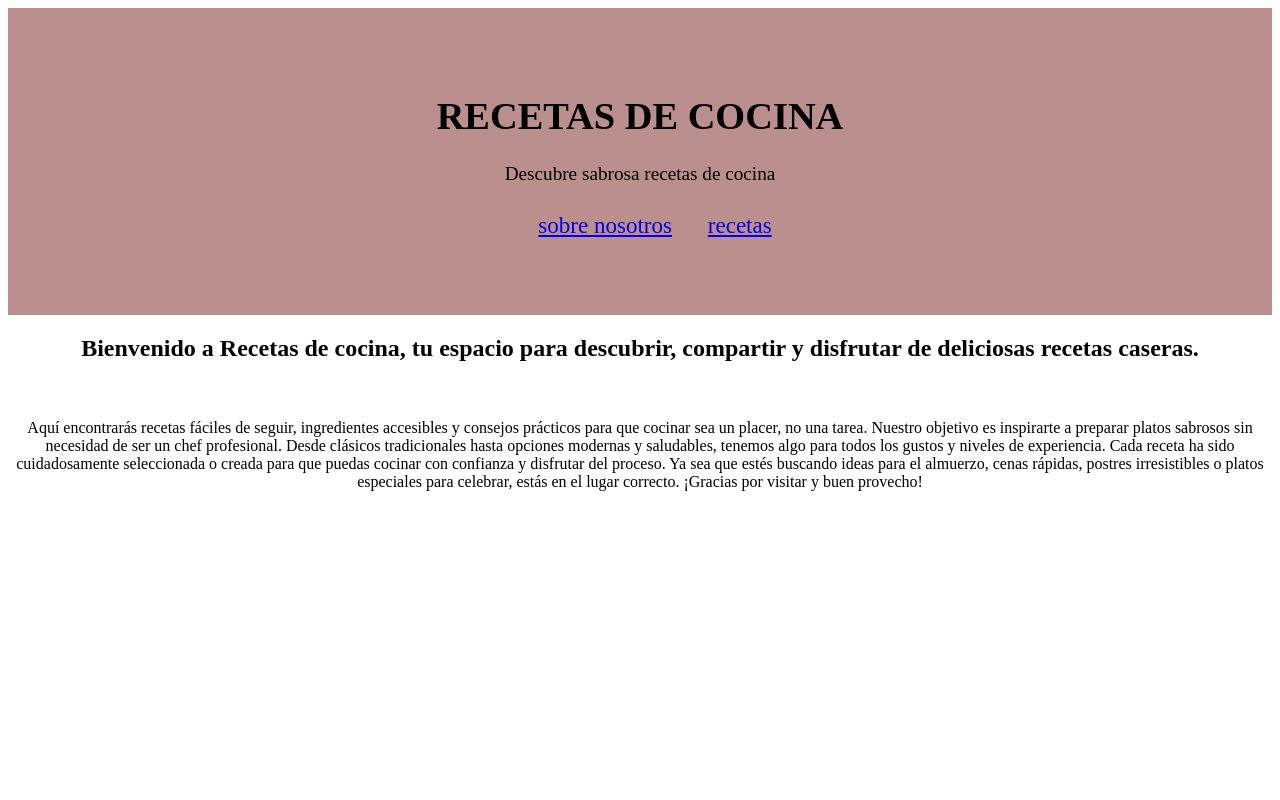
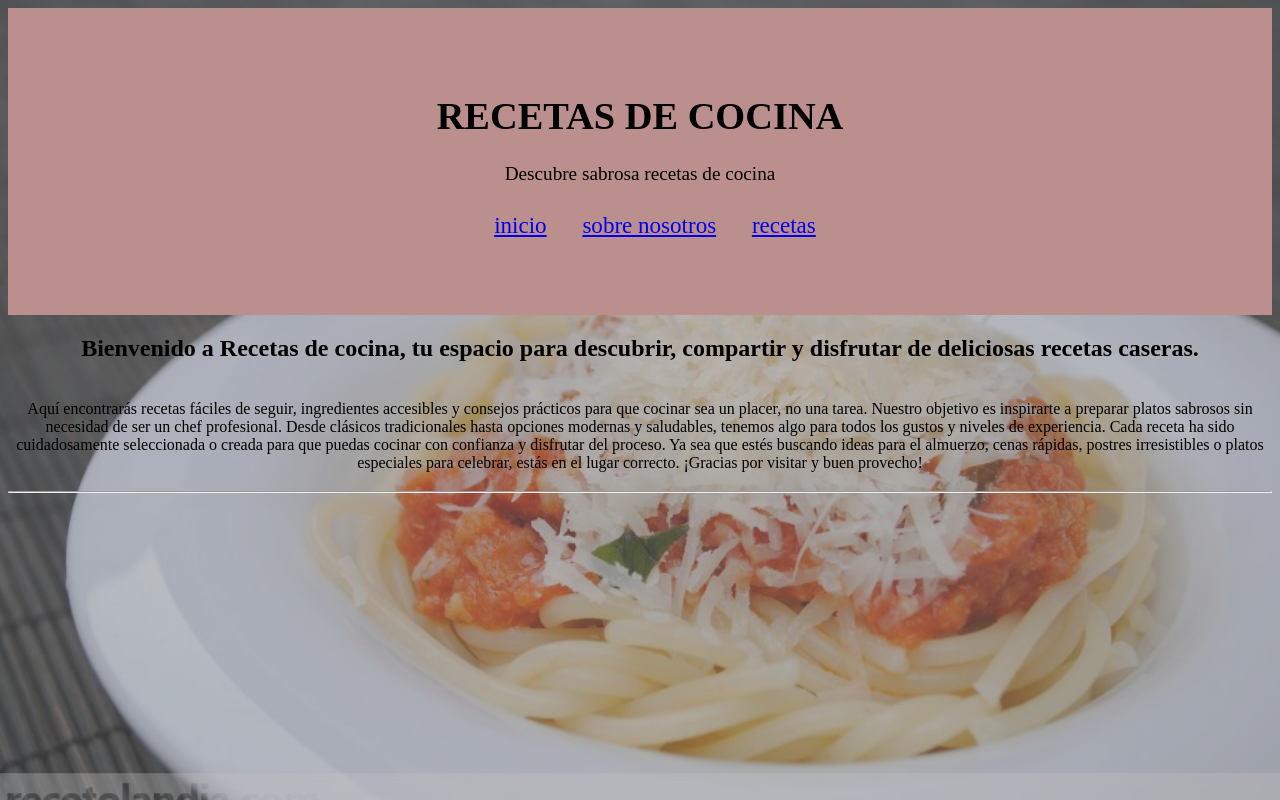
Before and after one commit to danielgrejano/RecetasCocina, a plain HTML site: page index.html in a window 1280 px wide. Drawn offline with Linux system fonts and the light colour scheme.

Commit message:
Add files via upload

```diff
--- a/css/index.css
+++ b/css/index.css
@@ -15,3 +15,24 @@ header {
 p {
     font-size: larger;
 }
+
+
+body {
+    background-image:
+    linear-gradient(rgba(0, 0, 0, 0.3), rgba(0, 0, 0, 0.3)),
+     url('../imagenes/espaguetis.jpg');
+    background-size: cover;
+    background-repeat: no-repeat;
+    background-position: center;
+    background-attachment: fixed;
+}
+body::before {
+    content: '';
+    position: absolute;
+    top: 0;
+    left: 0;
+    width: 100%;
+    height: 100%;
+    background-color: rgba(255, 255, 255, 0.212);  /* Overlay blanco */
+    z-index: -1;  /* Detrás del contenido */
+}
--- a/index.html
+++ b/index.html
@@ -13,18 +13,18 @@
         <link rel="stylesheet"  type="text/css" href="index.html"/>
         <link rel="shortcut icon"   type="image/x-icon" href="imagenes/recetascocina.ico"/>
     </head>
-    <!cuerpo del documento>
     <body>
         <header>
             <h1><center>RECETAS DE COCINA</center></h1>
             <p><center>Descubre sabrosa recetas de cocina</center></p>
                 <div class="menu">
+                    <a class="menu"><a href="index.html">inicio</a>
                     <a class="menu"><a href="sobrenosotros.html">sobre nosotros</a>
                     <a class="menu"><a href="recetas.html">recetas</a>
                 </div>
         </header>
         <center><h2>Bienvenido a Recetas de cocina, tu espacio para descubrir, compartir y disfrutar de deliciosas recetas caseras.</h2></center><br>
-        <p><center>Aquí encontrarás recetas fáciles de seguir, ingredientes accesibles y consejos prácticos para que cocinar sea un placer, no una tarea.
+        <class="cuerpo" p><center>Aquí encontrarás recetas fáciles de seguir, ingredientes accesibles y consejos prácticos para que cocinar sea un placer, no una tarea.
 
             Nuestro objetivo es inspirarte a preparar platos sabrosos sin necesidad de ser un chef profesional. Desde clásicos tradicionales hasta opciones modernas y saludables, tenemos algo para todos los gustos y niveles de experiencia.
 
@@ -32,6 +32,7 @@
             Ya sea que estés buscando ideas para el almuerzo, cenas rápidas, postres irresistibles o platos especiales para celebrar, estás en el lugar correcto.
 
             ¡Gracias por visitar y buen provecho!</center></p>
+        <hr>
 
 
 
```
Also changed, not shown: css/sn.css (added, +17 -0 lines), sobrenosotros.html (+5 -3 lines), imagenes/espaguetis.jpg (added).
